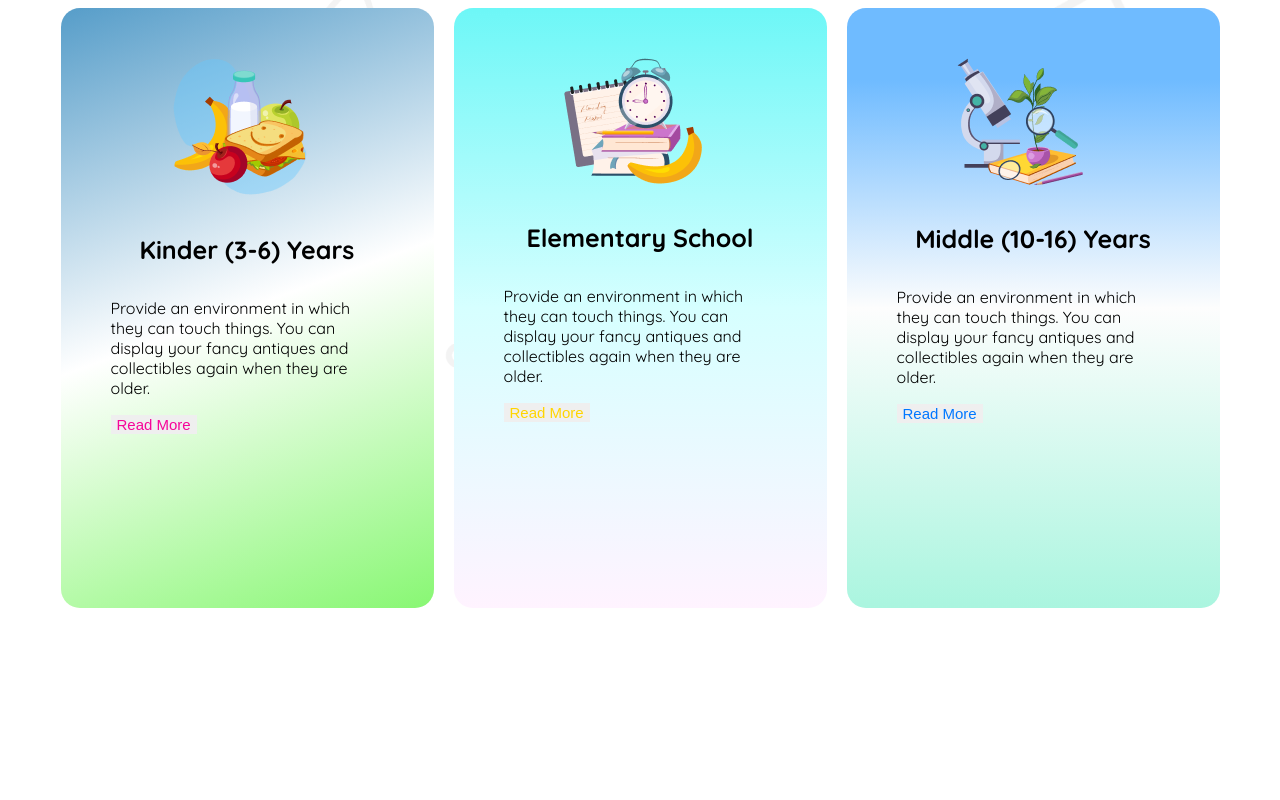
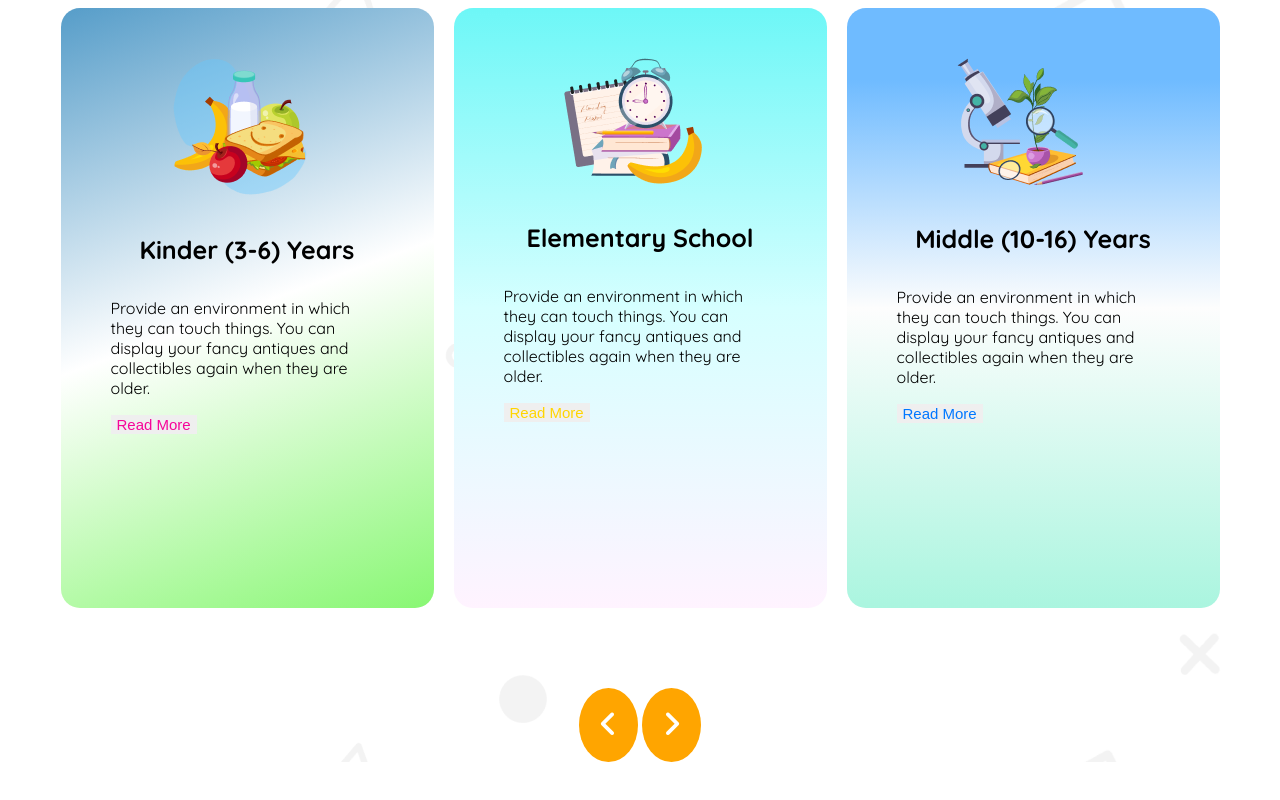
Before and after one commit to Hossain1416/Assignment-two, a plain HTML site: page index.html in a window 1280 px wide. Shown: the part 748-1548 px from the top of the page. Before the commit the page ends 1364 px from the top, so only its background shows below. Drawn offline with Linux system fonts and the light colour scheme.

Commit message:
adding arrow sign

```diff
--- a/index.html
+++ b/index.html
@@ -66,7 +66,7 @@
                     <img src="./assets/kinder.png" alt="">
                     <h4 class="kinder-font">Kinder (3-6) Years</h4>
                     <p>Provide an environment in which they can touch things. You can display your fancy antiques and collectibles again when they are older.</p>
-                    <button class="kinder-a"><a class="kinder-a href="">Read More</a></button>
+                    <button class="kinder-a"><a class="kinder-a" href="">Read More</a></button>
                 </div>
                 <div class="elementary">
                     <img src="./assets/elementary.png" alt="">
@@ -81,6 +81,10 @@
                     <button class="middle-a"><a class="middle-a" href="">Read More</a></button>
                 </div>
             </div>
+            <div class="arrow-icon">
+                <button class="arrow-icon-left"><i class="fa-solid fa-angle-left"></i></button>
+            <button class="arrow-icon-right"><i class="fa-solid fa-angle-right"></i></button>
+            </div>
         </section>
     </main>
 
--- a/styles/style.css
+++ b/styles/style.css
@@ -180,6 +180,7 @@ height: 500px;
     text-align: center;
     border: none;
 }
+
 .kinder>img{
     margin-left: 60px;
 }
@@ -188,6 +189,28 @@ height: 500px;
 }
 .middle>img{
     margin-left: 60px;
+}
+.arrow-icon-left{
+    color: white;
+    font-size: 30px;
+    border: none;
+    background-color: orange;
+    padding: 20px;
+    border-radius: 100%;
+    text-align: center;
+}
+.arrow-icon-right{
+    color: white;
+    font-size: 30px;
+    border: none;
+    background-color: orange;
+    padding: 20px;
+    border-radius: 100%;
+    text-align: center;
+}
+.arrow-icon{
+    text-align: center;
+    margin: 80px;
 }
 
 /* media */
@@ -226,5 +249,8 @@ height: 500px;
      .card-parent{
         flex-direction: column;
      }
+     .arrow-icon{
+        display: none;
+     }
 
    }
```
